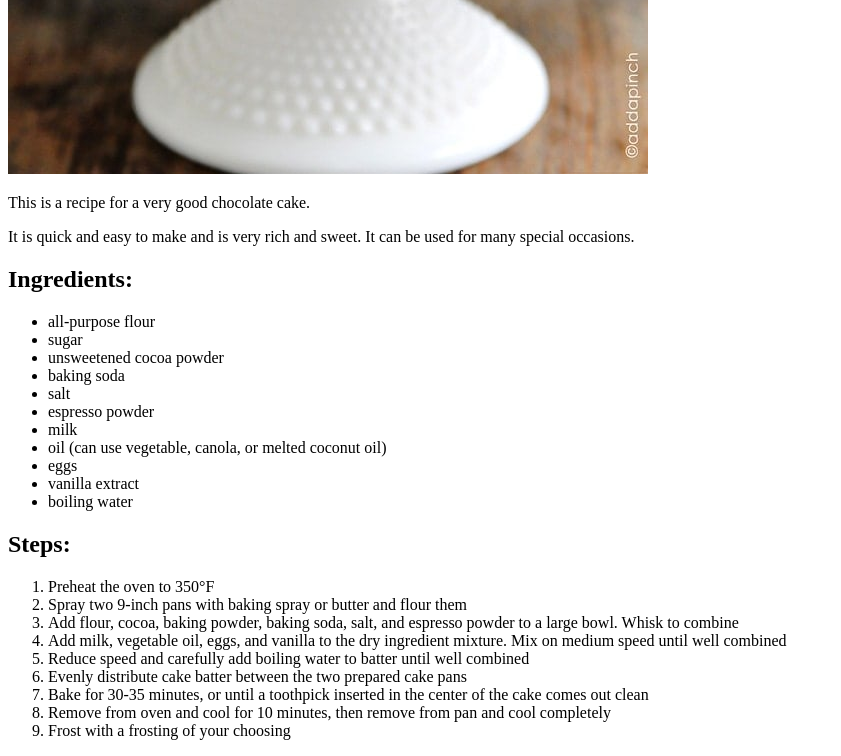
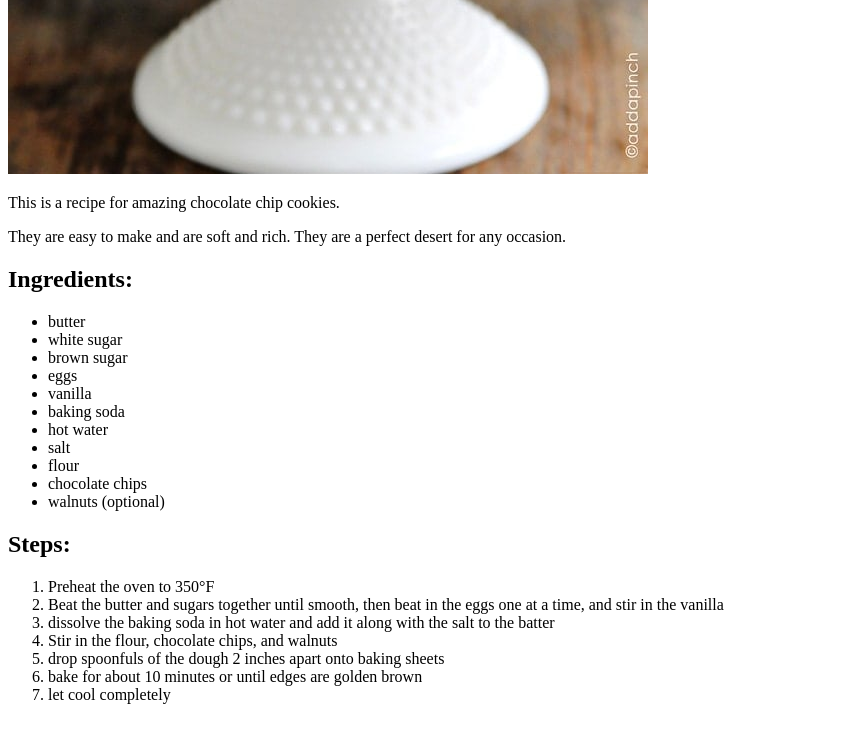
Before and after one commit to tiffany85615/Odin-Recipes, a plain HTML site: page recipes/cookies.html in a window 1280 px wide. Shown: the part 932-1688 px from the top of the page, without its empty margins (0-841 px from the left). After the commit the page ends 1652 px from the top, so only its background shows below. Drawn offline with Linux system fonts and the light colour scheme.

Commit message:
created cookie recipe and added image

```diff
--- a/recipes/cookies.html
+++ b/recipes/cookies.html
@@ -12,27 +12,27 @@
         <h1>Chocolate Chip Cookies Recipe</h1>
         <img src="images/cake-1.jpeg">
        <p>
-        This is a recipe for a very good chocolate cake.
+        This is a recipe for amazing chocolate chip cookies.
        </p>
        <p>
-        It is quick and easy to make and is very rich and sweet. It can be used for many special occasions.
+        They are easy to make and are soft and rich. They are a perfect desert for any occasion.
        </p>
        <h2>
         Ingredients:
        </h2>
 
        <ul>
-        <li>all-purpose flour</li>
-        <li>sugar</li>
-        <li>unsweetened cocoa powder</li>
+        <li>butter</li>
+        <li>white sugar</li>
+        <li>brown sugar</li>
+        <li>eggs</li>
+        <li>vanilla</li>
         <li>baking soda</li>
+        <li>hot water</li>
         <li>salt</li>
-        <li>espresso powder</li>
-        <li>milk</li>
-        <li>oil (can use vegetable, canola, or melted coconut oil)</li>
-        <li>eggs</li>
-        <li>vanilla extract</li>
-        <li>boiling water</li>
+        <li>flour</li>
+        <li>chocolate chips</li>
+        <li>walnuts (optional)</li>
        </ul>
 
        <h2>
@@ -41,15 +41,12 @@
 
        <ol>
         <li>Preheat the oven to 350°F</li>
-        <li>Spray two 9-inch pans with baking spray or butter and flour them</li>
-        <li>Add flour, cocoa, baking powder, baking soda, salt, and espresso powder to a large bowl. Whisk to combine</li>
-        <li>Add milk, vegetable oil, eggs, and vanilla to the dry ingredient mixture. Mix on medium speed until well combined</li>
-        <li>Reduce speed and carefully add boiling water to batter until well combined</li>
-        <li>Evenly distribute cake batter between the two prepared cake pans</li>
-        <li>Bake for 30-35 minutes, or until a toothpick inserted in the center of the cake comes out clean</li>
-        <li>Remove from oven and cool for 10 minutes, then remove from pan and cool completely</li>
-        <li>Frost with a frosting of your choosing</li>
-
+        <li>Beat the butter and sugars together until smooth, then beat in the eggs one at a time, and stir in the vanilla</li>
+        <li>dissolve the baking soda in hot water and add it along with the salt to the batter</li>
+        <li>Stir in the flour, chocolate chips, and walnuts</li>
+        <li>drop spoonfuls of the dough 2 inches apart onto baking sheets</li>
+        <li>bake for about 10 minutes or until edges are golden brown</li>
+        <li>let cool completely</li>
        </ol>
 
 
```
